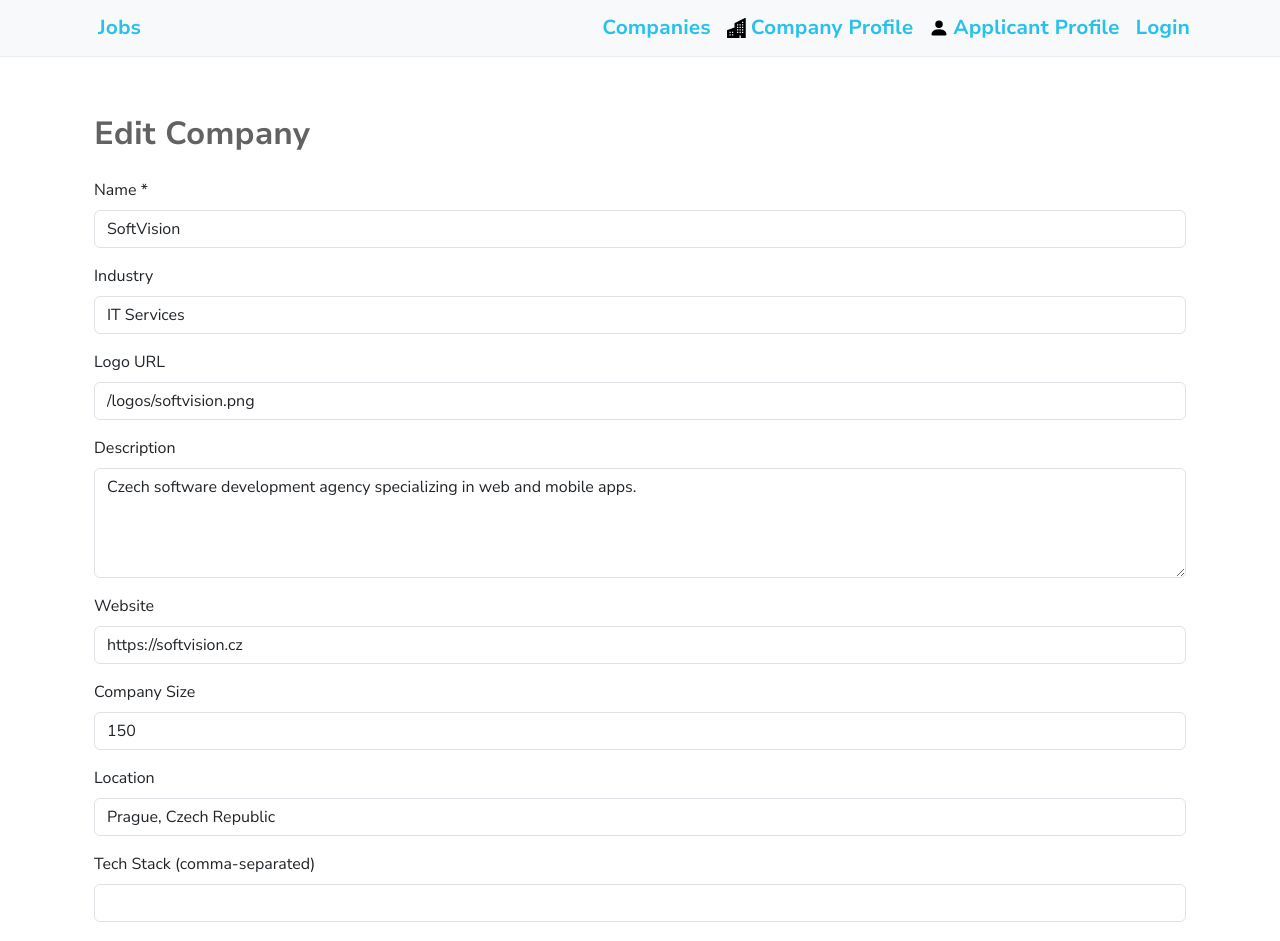
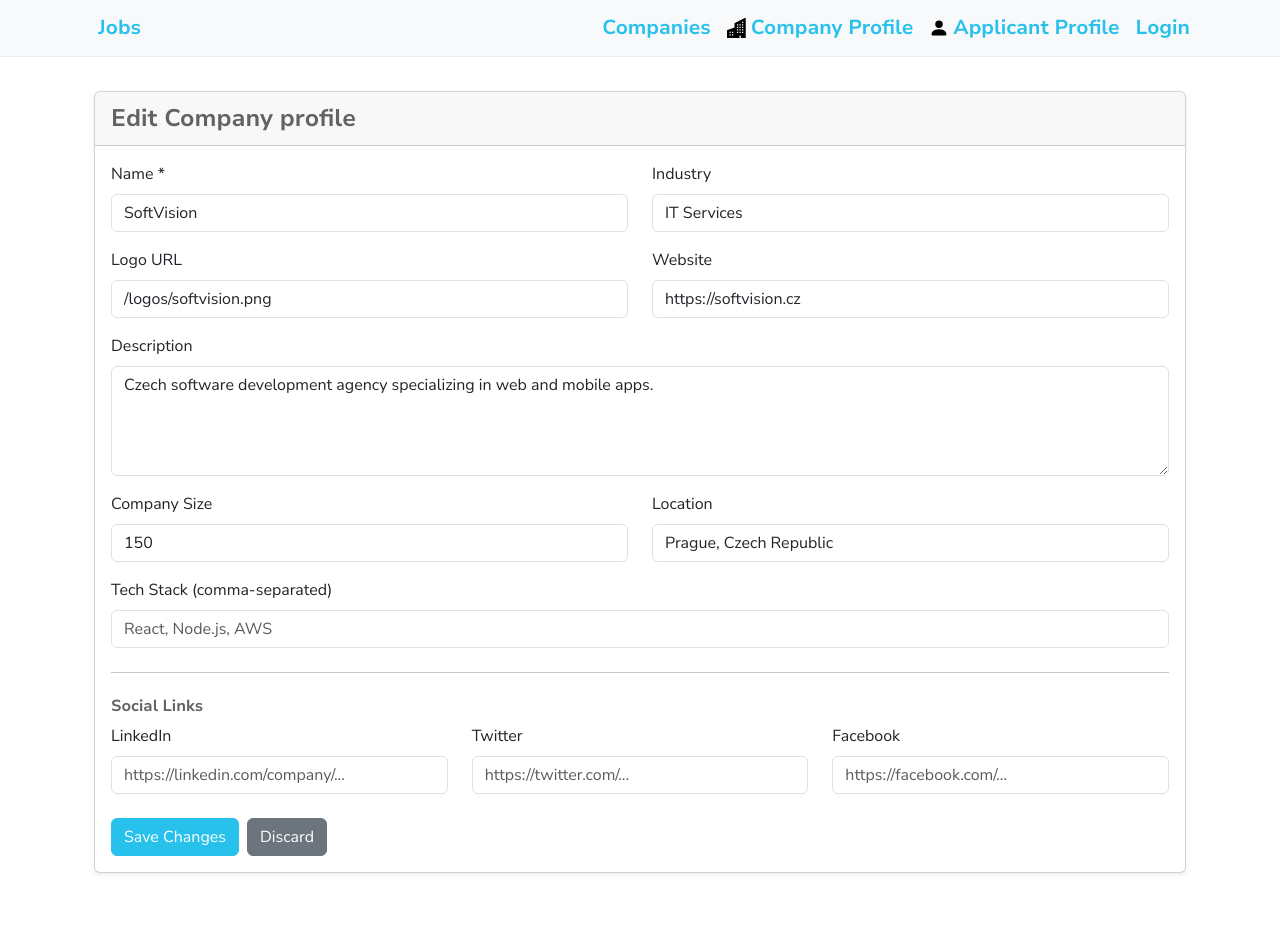
Before and after one commit to Elfoslav/jobshunter, a Next.js app: page /companies/1/edit in a window 1280 px wide. Shown: the top 941 px of the page. After the commit the page ends 897 px from the top, so only its background shows below. Built offline with nearby package versions, Linux system fonts and the light colour scheme.

Commit message:
Fix company page, redesign company form

```diff
--- a/src/app/companies/[id]/edit/page.tsx
+++ b/src/app/companies/[id]/edit/page.tsx
@@ -9,6 +9,7 @@ import {
 import CompanyForm from '@/app/companies/components/CompanyForm';
 import { Container, Spinner, Alert } from 'react-bootstrap';
 import { ExistingCompany } from '@/models/Company';
+import Loading from '@/app/components/Loading';
 
 export default function EditCompanyPage({
   params,
@@ -17,7 +18,7 @@ export default function EditCompanyPage({
 }) {
   const { id } = use(params);
   const router = useRouter();
-  const { data: company } = useGetCompanyById(id);
+  const { data: company, isLoading } = useGetCompanyById(id);
   const {
     mutateAsync: updateCompany,
     isPending: isUpdating,
@@ -34,17 +35,18 @@ export default function EditCompanyPage({
     }
   };
 
+  if (isLoading) return <Loading />;
+
   if (!company) {
     return (
-      <Container className="py-5">
+      <Container className="py-4">
         <Alert variant="danger">Unable to load company data.</Alert>
       </Container>
     );
   }
 
   return (
-    <Container className="py-5">
-      <h1 className="mb-4">Edit Company</h1>
+    <Container className="py-4">
       <CompanyForm initialValues={company} onSubmit={handleSubmit} />
     </Container>
   );
--- a/src/app/companies/components/CompanyForm.tsx
+++ b/src/app/companies/components/CompanyForm.tsx
@@ -1,8 +1,9 @@
 'use client';
 
+import { useRouter } from 'next/navigation'; // Add at the top
 import { ExistingCompany } from '@/models/Company';
 import { useState } from 'react';
-import { Form, Button, Alert, Spinner } from 'react-bootstrap';
+import { Form, Button, Alert, Spinner, Row, Col, Card } from 'react-bootstrap';
 
 interface CompanyFormProps {
   initialValues?: Partial<ExistingCompany>;
@@ -27,6 +28,7 @@ export default function CompanyForm({
   isSubmitting = false,
   error = null,
 }: CompanyFormProps) {
+  const router = useRouter();
   const [values, setValues] = useState(initialValues);
 
   const handleChange = (
@@ -49,124 +51,209 @@ export default function CompanyForm({
   };
 
   return (
+    <Card>
+      <Card.Header>
+        <h2 className="fs-4 mt-1 mb-1">Edit Company profile</h2>
+      </Card.Header>
+      <Card.Body>
         <Form onSubmit={handleSubmit}>
           {error && <Alert variant="danger">{error}</Alert>}
+          <Row>
+            <Col md={6}>
               <Form.Group className="mb-3">
                 <Form.Label>Name *</Form.Label>
                 <Form.Control
                   required
                   type="text"
                   name="name"
+                  placeholder="Acme Corp"
                   value={values.name}
                   onChange={handleChange}
                 />
               </Form.Group>
+            </Col>
+
+            <Col md={6}>
               <Form.Group className="mb-3">
                 <Form.Label>Industry</Form.Label>
                 <Form.Control
                   name="industry"
+                  placeholder="Software, Marketing, etc."
                   value={values.industry}
                   onChange={handleChange}
                 />
               </Form.Group>
+            </Col>
+          </Row>
+
+          <Row>
+            <Col md={6}>
               <Form.Group className="mb-3">
                 <Form.Label>Logo URL</Form.Label>
                 <Form.Control
                   name="logoUrl"
+                  placeholder="https://example.com/logo.png"
                   value={values.logoUrl}
                   onChange={handleChange}
                 />
               </Form.Group>
+            </Col>
+
+            <Col md={6}>
+              <Form.Group className="mb-3">
+                <Form.Label>Website</Form.Label>
+                <Form.Control
+                  name="website"
+                  placeholder="https://company.com"
+                  value={values.website}
+                  onChange={handleChange}
+                />
+              </Form.Group>
+            </Col>
+          </Row>
+
           <Form.Group className="mb-3">
             <Form.Label>Description</Form.Label>
             <Form.Control
               as="textarea"
+              rows={4}
               name="description"
-          rows={4}
+              placeholder="Describe your company, culture, and mission..."
               value={values.description}
               onChange={handleChange}
             />
           </Form.Group>
-      <Form.Group className="mb-3">
-        <Form.Label>Website</Form.Label>
-        <Form.Control
-          name="website"
-          value={values.website}
-          onChange={handleChange}
-        />
-      </Form.Group>
+
+          <Row>
+            <Col md={6}>
               <Form.Group className="mb-3">
                 <Form.Label>Company Size</Form.Label>
                 <Form.Control
                   type="number"
                   name="size"
+                  placeholder="e.g. 50"
                   value={values.size ?? ''}
                   onChange={handleChange}
                 />
               </Form.Group>
+            </Col>
+
+            <Col md={6}>
               <Form.Group className="mb-3">
                 <Form.Label>Location</Form.Label>
                 <Form.Control
                   name="location"
+                  placeholder="City, Country"
                   value={values.location}
                   onChange={handleChange}
                 />
               </Form.Group>
+            </Col>
+          </Row>
+
           <Form.Group className="mb-3">
             <Form.Label>Tech Stack (comma-separated)</Form.Label>
             <Form.Control
               name="techStack"
+              placeholder="React, Node.js, AWS"
               value={values.techStack?.join(', ') ?? ''}
               onChange={handleTechStackChange}
             />
           </Form.Group>
+
+          <hr className="my-4" />
+
+          <h5>Social Links</h5>
+
+          <Row>
+            <Col md={4}>
               <Form.Group className="mb-3">
                 <Form.Label>LinkedIn</Form.Label>
                 <Form.Control
                   name="socialLinks.linkedin"
+                  placeholder="https://linkedin.com/company/..."
                   value={values.socialLinks?.linkedin ?? ''}
                   onChange={(e) =>
                     setValues((prev) => ({
                       ...prev,
-              socialLinks: { ...prev.socialLinks, linkedin: e.target.value },
+                      socialLinks: {
+                        ...prev.socialLinks,
+                        linkedin: e.target.value,
+                      },
                     }))
                   }
                 />
               </Form.Group>
+            </Col>
+
+            <Col md={4}>
               <Form.Group className="mb-3">
                 <Form.Label>Twitter</Form.Label>
                 <Form.Control
                   name="socialLinks.twitter"
+                  placeholder="https://twitter.com/..."
                   value={values.socialLinks?.twitter ?? ''}
                   onChange={(e) =>
                     setValues((prev) => ({
                       ...prev,
-              socialLinks: { ...prev.socialLinks, twitter: e.target.value },
+                      socialLinks: {
+                        ...prev.socialLinks,
+                        twitter: e.target.value,
+                      },
                     }))
                   }
                 />
               </Form.Group>
+            </Col>
+
+            <Col md={4}>
               <Form.Group className="mb-3">
                 <Form.Label>Facebook</Form.Label>
                 <Form.Control
                   name="socialLinks.facebook"
+                  placeholder="https://facebook.com/..."
                   value={values.socialLinks?.facebook ?? ''}
                   onChange={(e) =>
                     setValues((prev) => ({
                       ...prev,
-              socialLinks: { ...prev.socialLinks, facebook: e.target.value },
+                      socialLinks: {
+                        ...prev.socialLinks,
+                        facebook: e.target.value,
+                      },
                     }))
                   }
                 />
               </Form.Group>
+            </Col>
+          </Row>
 
-      <Button type="submit" disabled={isSubmitting}>
+          <div className="d-flex gap-2 mt-2">
+            <Button type="submit" variant="primary" disabled={isSubmitting}>
               {isSubmitting ? (
-          <Spinner size="sm" animation="border" />
+                <>
+                  <Spinner
+                    as="span"
+                    animation="border"
+                    size="sm"
+                    className="me-2"
+                  />
+                  Saving...
+                </>
               ) : (
                 'Save Changes'
               )}
             </Button>
+
+            <Button
+              variant="secondary"
+              onClick={() => router.push(`/companies/${values.id}`)}
+              disabled={isSubmitting}
+            >
+              Discard
+            </Button>
+          </div>
         </Form>
+      </Card.Body>
+    </Card>
   );
 }
```
Lines whose indentation alone changed are shown as unchanged.
